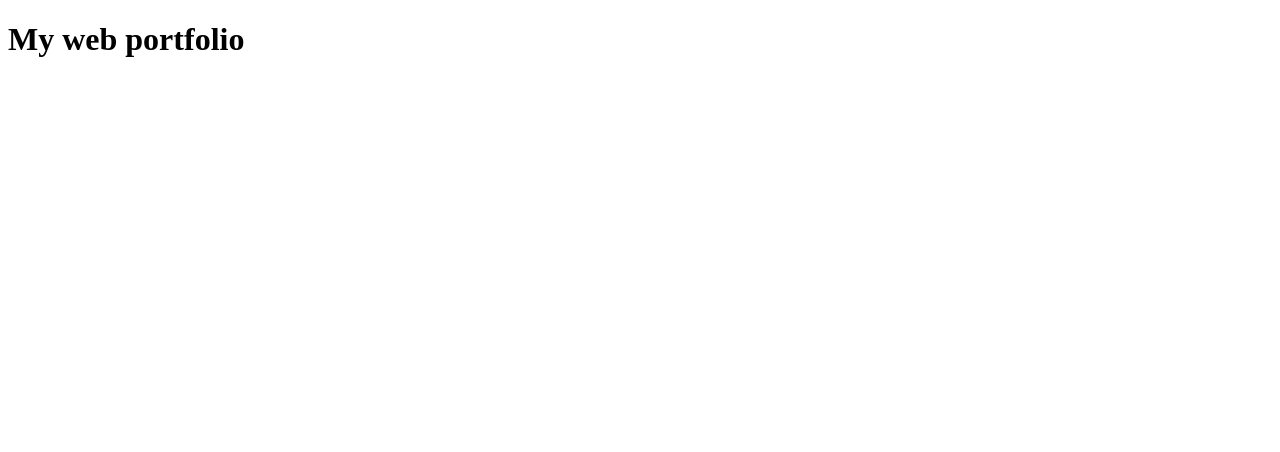
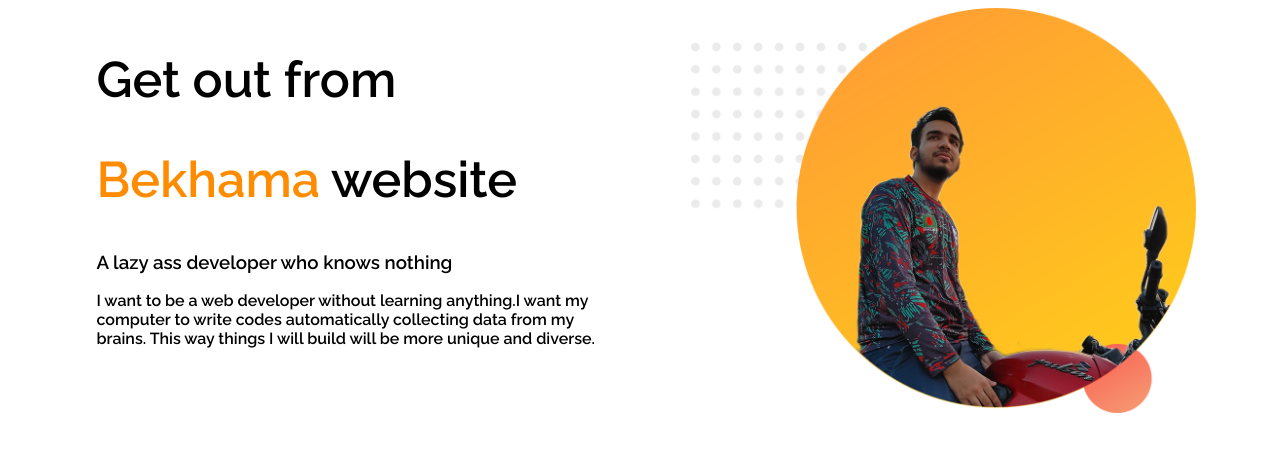
Before and after one commit to hasanz71/web-portfolio, a plain HTML site: page index.html in a window 1280 px wide. Drawn offline with Linux system fonts and the light colour scheme.

Commit message:
top-part-done

```diff
--- a/index.html
+++ b/index.html
@@ -5,8 +5,27 @@
     <meta http-equiv="X-UA-Compatible" content="IE=edge" />
     <meta name="viewport" content="width=device-width, initial-scale=1.0" />
     <title>Portfolio</title>
+    <link rel="stylesheet" href="style.css" />
+    <link
+      href="https://fonts.googleapis.com/css2?family=Raleway:wght@600&display=swap"
+      rel="stylesheet"
+    />
   </head>
   <body>
-    <h1>My web portfolio</h1>
+    <section>
+      <div class="half-width">
+        <h1>Get out from</h1>
+        <h1><span class="highlight">Bekhama</span> website</h1>
+        <h3>A lazy ass developer who knows nothing</h3>
+        <p>
+          I want to be a web developer without learning anything.I want my
+          computer to write codes automatically collecting data from my brains.
+          This way things I will build will be more unique and diverse.
+        </p>
+      </div>
+      <div class="half-width">
+        <img src="images/me-bike-bg.png" />
+      </div>
+    </section>
   </body>
 </html>
--- /dev/null
+++ b/style.css
@@ -0,0 +1,18 @@
+body {
+  font-family: "Raleway", sans-serif;
+}
+h1 {
+  font-size: 50px;
+}
+.highlight {
+  color: darkorange;
+}
+.half-width {
+  width: 40%;
+  float: left;
+  margin-left: 5%;
+  padding-left: 2%;
+}
+.half-width img {
+  width: 100%;
+}
```
Also changed, not shown: images/me-bike-bg.png (added), 2 other files.
